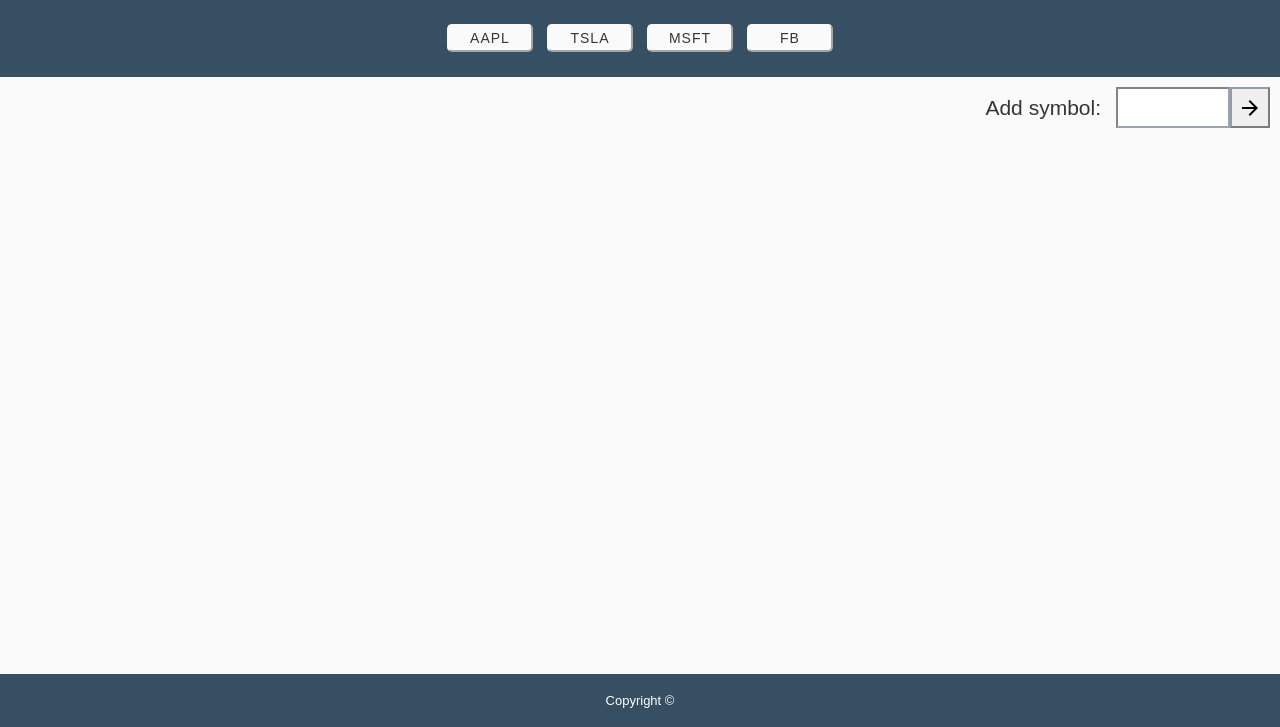
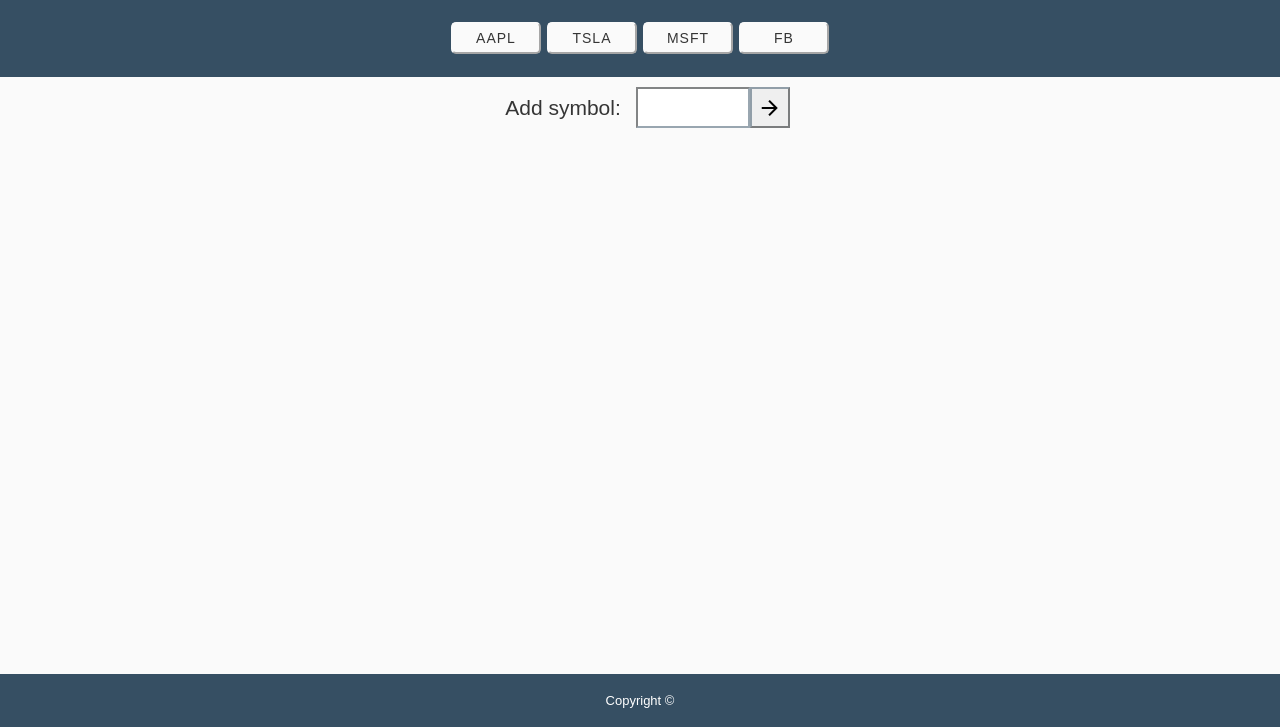
Before and after one commit to Huhspaniel/stock-search-app, a plain HTML site: page index.html in a window 1280 px wide. Shown: the part 73-800 px from the top of the page. Drawn offline with Linux system fonts and the light colour scheme; no server answers; a web font is replaced by a local one.

Commit message:
Increase size of symbol buttons
Center input box for new symbol

```diff
--- a/index.html
+++ b/index.html
@@ -18,12 +18,12 @@
         <h1>Stock Search</h1>
         <div class="stock-btns"></div>
     </header>
-    <div class="new-symbol">
-        <h4>Add symbol:</h4>
-        <input type="text">
-        <button class="material-icons">arrow_forward</button>
-    </div>
     <main>
+        <div class="new-symbol">
+            <h4>Add symbol:</h4>
+            <input type="text">
+            <button class="material-icons">arrow_forward</button>
+        </div>
         <div class="stock-info">
             <div class="info-header">
                 <img class="logo" alt="logo">
--- a/styles.scss
+++ b/styles.scss
@@ -61,8 +61,8 @@
     flex-wrap: wrap;
     justify-content: center;
     button {
-        width: calc(86% / 7);
-        margin: 5px 1%;
+        width: 90px;
+        margin: 3px 3px;
 
         background-color: #fafafa;
         border: 2px outset #fafafa;
@@ -70,8 +70,7 @@
         color: #353535;
         font-size: 14px;
         letter-spacing: 1px;
-        // text-shadow: 1px 1px 2px black;
-        padding: 4px;
+        padding: 6px 0;
         &:active {
             border-style: inset;
             background-color: #f0f0f0
@@ -119,8 +118,7 @@
 
 .new-symbol {
     display: flex;
-    justify-content: flex-end;
-    margin: 10px;
+    margin: 10px 0;
     input {
         font-size: 18px;
         width: 100px;
```
Also changed, not shown: css/styles.css.
